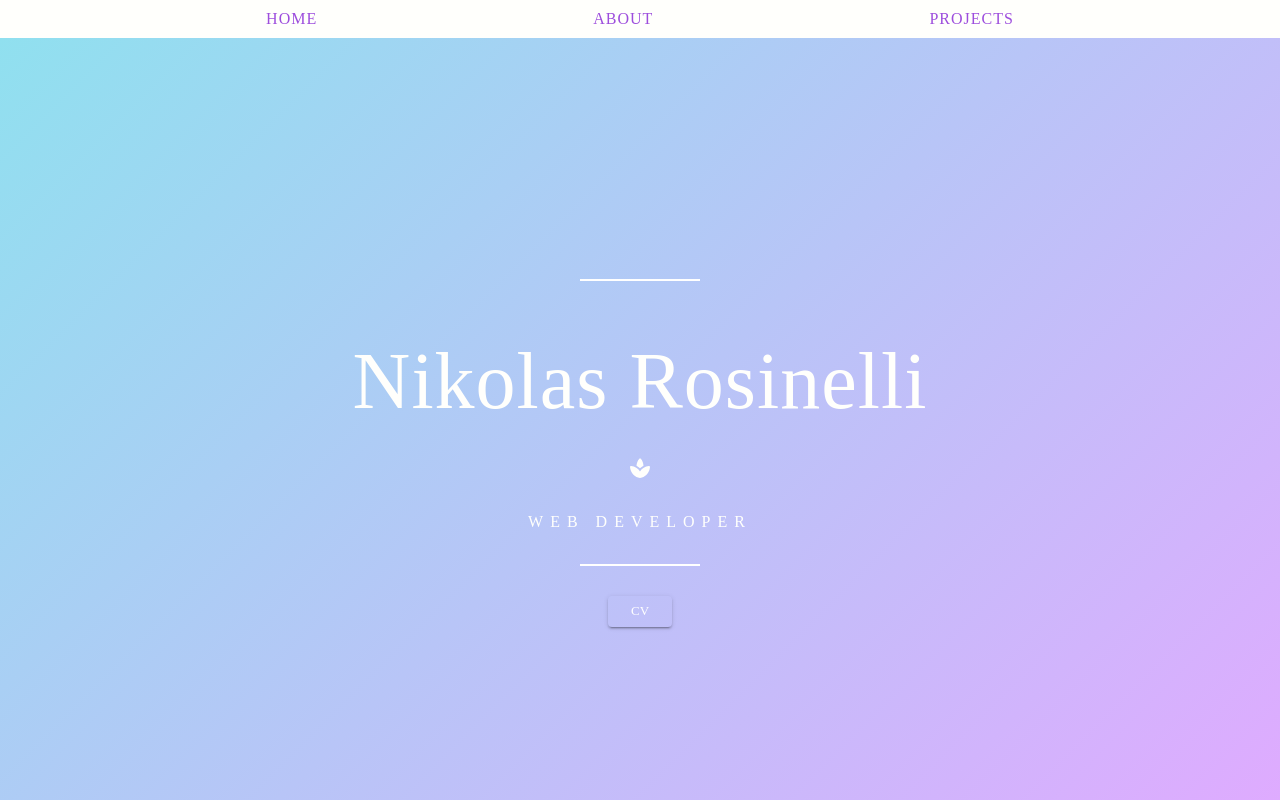
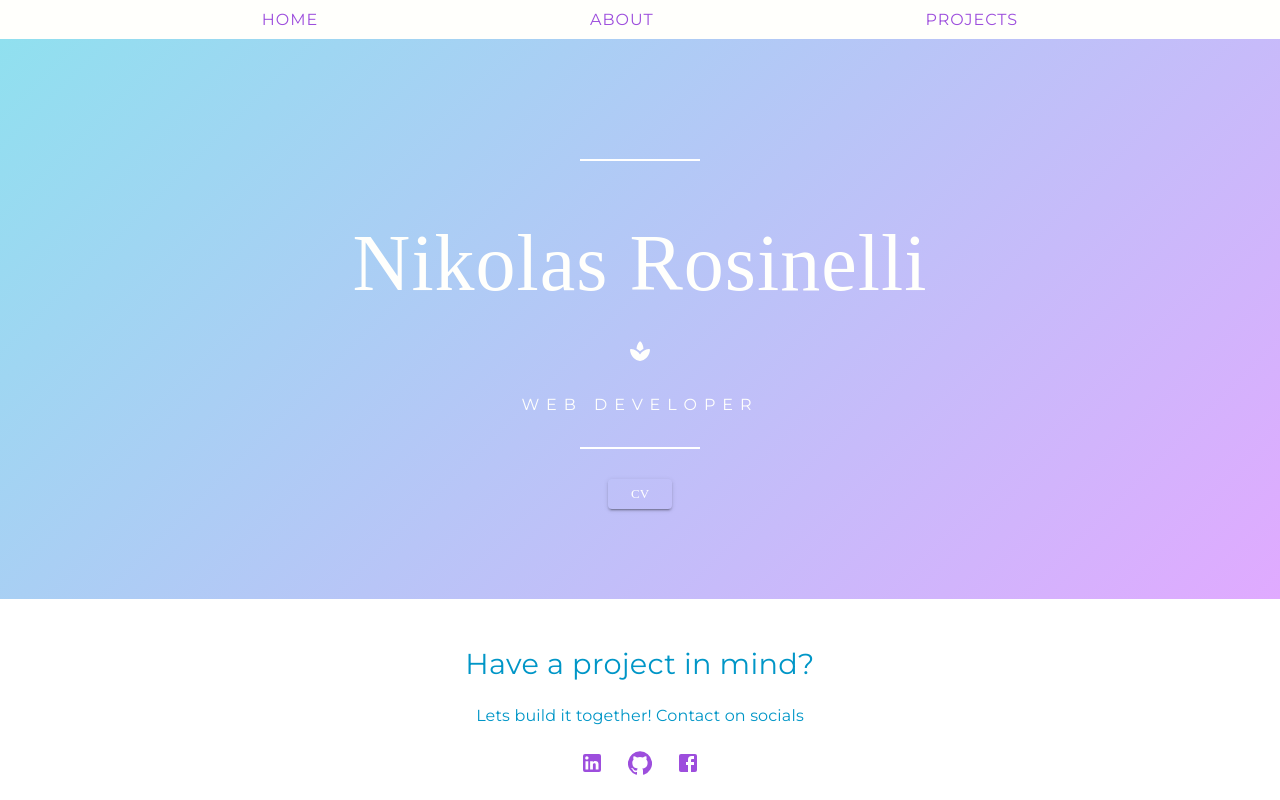
Before and after one commit to Kaayzeer/p_beta_1, a React (Create React App) app: page / in a window 1280 px wide. Shown: the top 800 px of the page. Built offline with nearby package versions, Linux system fonts and the light colour scheme.

Commit message:
changed fontstyles globally with theme provider

```diff
--- a/public/index.html
+++ b/public/index.html
@@ -8,10 +8,7 @@
       rel="stylesheet"
       href="https://fonts.googleapis.com/icon?family=Material+Icons"
     />
-    <link
-      rel="stylesheet"
-      href="https://fonts.googleapis.com/css2?family=Montserrat:ital,wght@0,100;1,200&display=swap"
-    />
+    <link href="https://fonts.googleapis.com/css2?family=Montserrat&display=swap" rel="stylesheet">
     <!-- @import url('https://fonts.googleapis.com/css2?family=Montserrat:ital,wght@0,100;1,200&display=swap'); -->
     <meta
       name="description"
--- a/src/App.js
+++ b/src/App.js
@@ -14,28 +14,40 @@ const theme = createMuiTheme({
   typography: {
     fontFamily: "Times New Roman",
 
+    h2: {
+      fontSize: "2.5rem",
+      letterSpacing: "1.5px",
+      marginTop: "3vh",
+      marginBottom: "1vh",
+    },
+
     h1: {
+      fontFamily: "Montserrat",
       fontSize: "2.5rem",
       letterSpacing: "1.5px",
       marginTop: "3vh",
       marginBottom: "1vh",
     },
     h3: {
+      fontFamily: "Montserrat",
       fontSize: "1.8rem",
       letterSpacing: "0.01em",
       marginTop: "1.0rem",
     },
     body1: {
+      fontFamily: "Montserrat",
       fontSize: "1.5rem",
       letterSpacing: "0.01em",
       marginTop: "0.2rem",
     },
     body2: {
+      fontFamily: "Montserrat",
       fontSize: "1.0rem",
       letterSpacing: "0.01em",
       marginTop: "0.2rem",
     },
     h4: {
+      fontFamily: "Montserrat",
       marginTop: "10%",
     },
     // h1 - h4 is styling for about me components
--- a/src/Components/Footer/Usestyles.js
+++ b/src/Components/Footer/Usestyles.js
@@ -1,4 +1,4 @@
-import { Hidden } from "@material-ui/core";
+
 import { makeStyles } from "@material-ui/core/styles";
 
 const UseStyles = makeStyles((theme) => ({
--- a/src/Components/Footer/index.js
+++ b/src/Components/Footer/index.js
@@ -10,14 +10,8 @@ import LinkedInIcon from "@material-ui/icons/LinkedIn";
 import UseStyles from "./Usestyles";
 
 const StyledFooter = styled.footer`
-/* display: flex;
-  width: 100%;
- justify-content: center; */
   margin-top: 2rem;
   margin-bottom: 2rem;
-  /* background-color: var(--baby-powder); */
-  /* background: linear-gradient(135deg, #90e0efff 0%, #e0aaffff 100%); */
-  /* color: var(--dark-orchid); */
   overflow:hidden;
 `;
 
--- a/src/Components/Header/Navigation/index.js
+++ b/src/Components/Header/Navigation/index.js
@@ -15,6 +15,8 @@ const StyledLi = styled.li`
   color: var(--dark-orchid);
   letter-spacing: 1px;
   text-transform: uppercase;
+  font-family: "Montserrat";
+
   a {
     text-decoration: none;
   }
--- a/src/Components/Main/About/Me/Me.js
+++ b/src/Components/Main/About/Me/Me.js
@@ -20,16 +20,16 @@ export default function Me() {
         <Typography variant="h1" color="primary" component="h1">
           about me
         </Typography>
-        <Typography variant="body1" color="primary" component="p">
+        <Typography variant="body2" color="primary" component="p">
           {gitList.bio} Right now i live in {gitList.location}
         </Typography>
-        <Typography variant="h3" color="primary" component="h3">
+        <Typography variant="h1" color="primary" component="h3">
           1
         </Typography>
         <Typography variant="body1" color="primary" component="p">
           Year of experience
         </Typography>
-        <Typography variant="h3" color="primary" component="h3">
+        <Typography variant="h1" color="primary" component="h3">
           3
         </Typography>
         <Typography variant="body1" color="primary" component="p">
--- a/src/Components/Main/Home/index.js
+++ b/src/Components/Main/Home/index.js
@@ -1,6 +1,6 @@
 import React from "react";
 import styled from "styled-components";
-import {makeStyles, Typography} from "@material-ui/core/";
+import {Typography} from "@material-ui/core/";
 import Button from "@material-ui/core/Button";
 import SpaRoundedIcon from "@material-ui/icons/SpaRounded";
 
@@ -13,10 +13,10 @@ const StyledHome = styled.main`
   align-items: center;
   justify-content: center;
   width: 100%;
-  height: 100vh;
+  height: 70vh;
   background: linear-gradient(135deg, #90e0efff 0%, #e0aaffff 100%);
 
-  h1 {
+  h2 {
     font-size: 80px;
     font-weight: 400;
     letter-spacing: 1px;
@@ -76,9 +76,9 @@ function Index() {
     <StyledHome>
       <SmallLine></SmallLine>
       <Typography
-      variant='h1'
+      variant='h2'
       color='secondary'
-      component='h1'
+      component='h2'
 
       >Nikolas Rosinelli</Typography>
       <SpaRoundedIcon color='secondary'/>
--- a/src/Components/Main/index.js
+++ b/src/Components/Main/index.js
@@ -13,7 +13,7 @@ const StyledMain = styled.main`
   display: flex;
   justify-content: center;
   width: 100%;
-  min-height: 80vh;
+  min-height: 70vh;
   background: var(--baby-powder);
   overflow: hidden;
 `;
```
